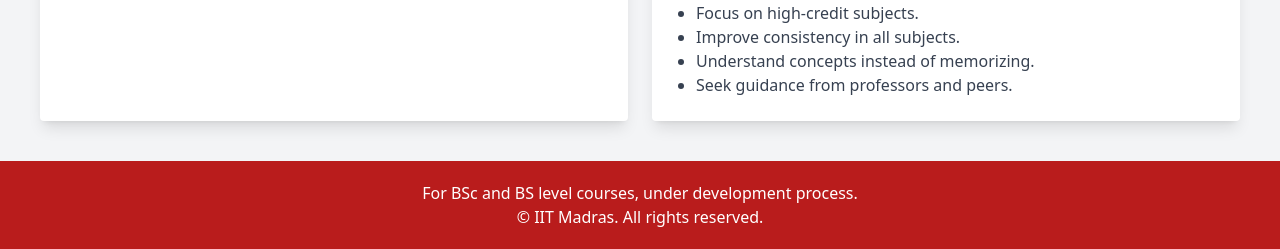
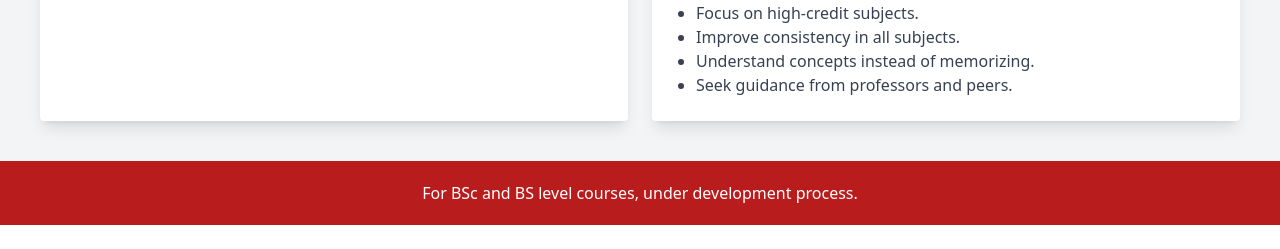
Before and after one commit to Mahadevan2005/IITM-CGPA-CALCULATOR_V2, a Flask app: page / in a window 1280 px wide. Shown: the part 973-1222 px from the top of the page. After the commit the page ends 1198 px from the top, so only its background shows below. Run offline with Flask 3, Linux system fonts and the light colour scheme; some libraries are stand-ins or nearby versions.

Commit message:
Update index.html

```diff
--- a/templates/index.html
+++ b/templates/index.html
@@ -187,7 +187,7 @@
 
     <!-- Footer Section -->
     <div class="bg-red-700 p-5 text-white text-center text-md mt-10">
-        <h1>For BSc and BS level courses, under development process.<br>&copy IIT Madras. All rights reserved.</h1>
+        <h1>For BSc and BS level courses, under development process.<br></h1>
     </div>
 </body>
 </html>
```
